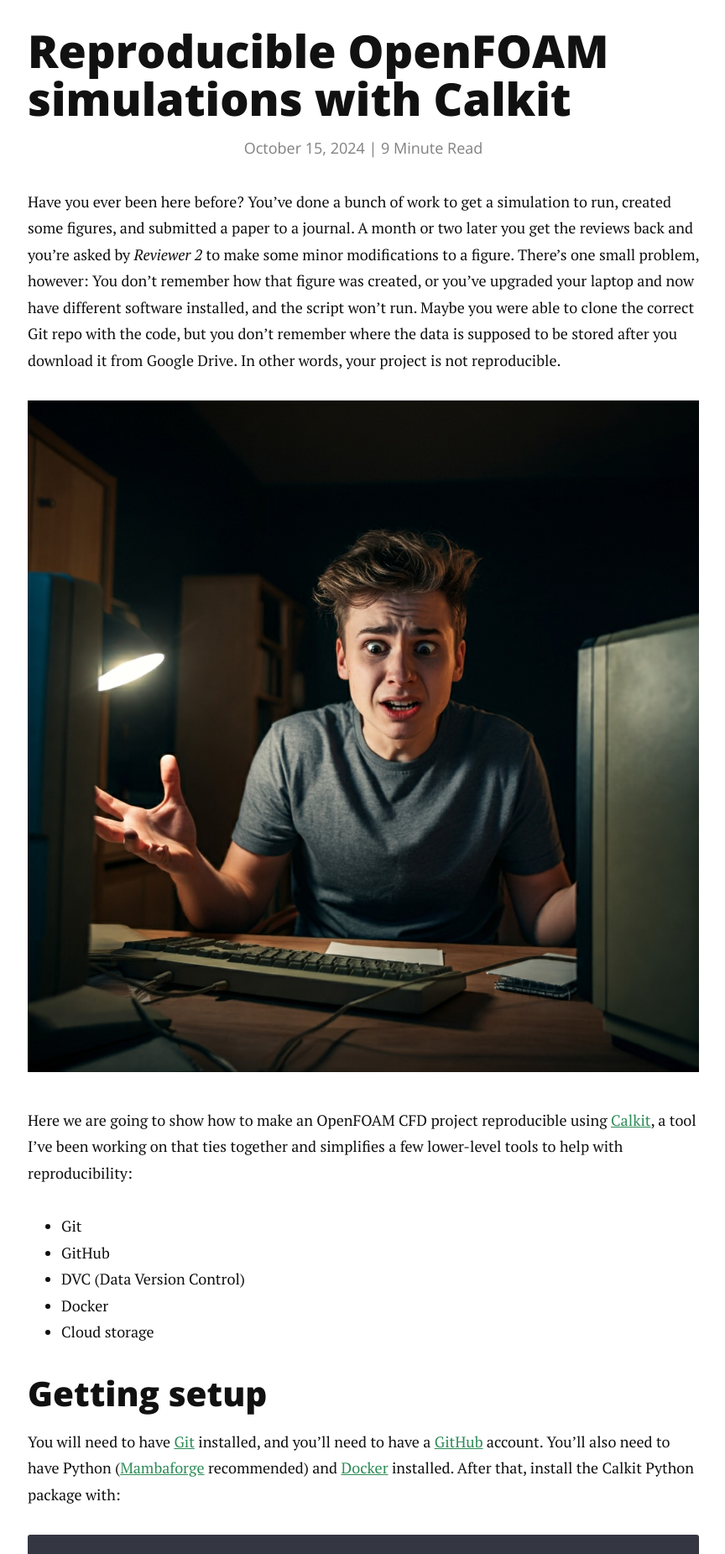
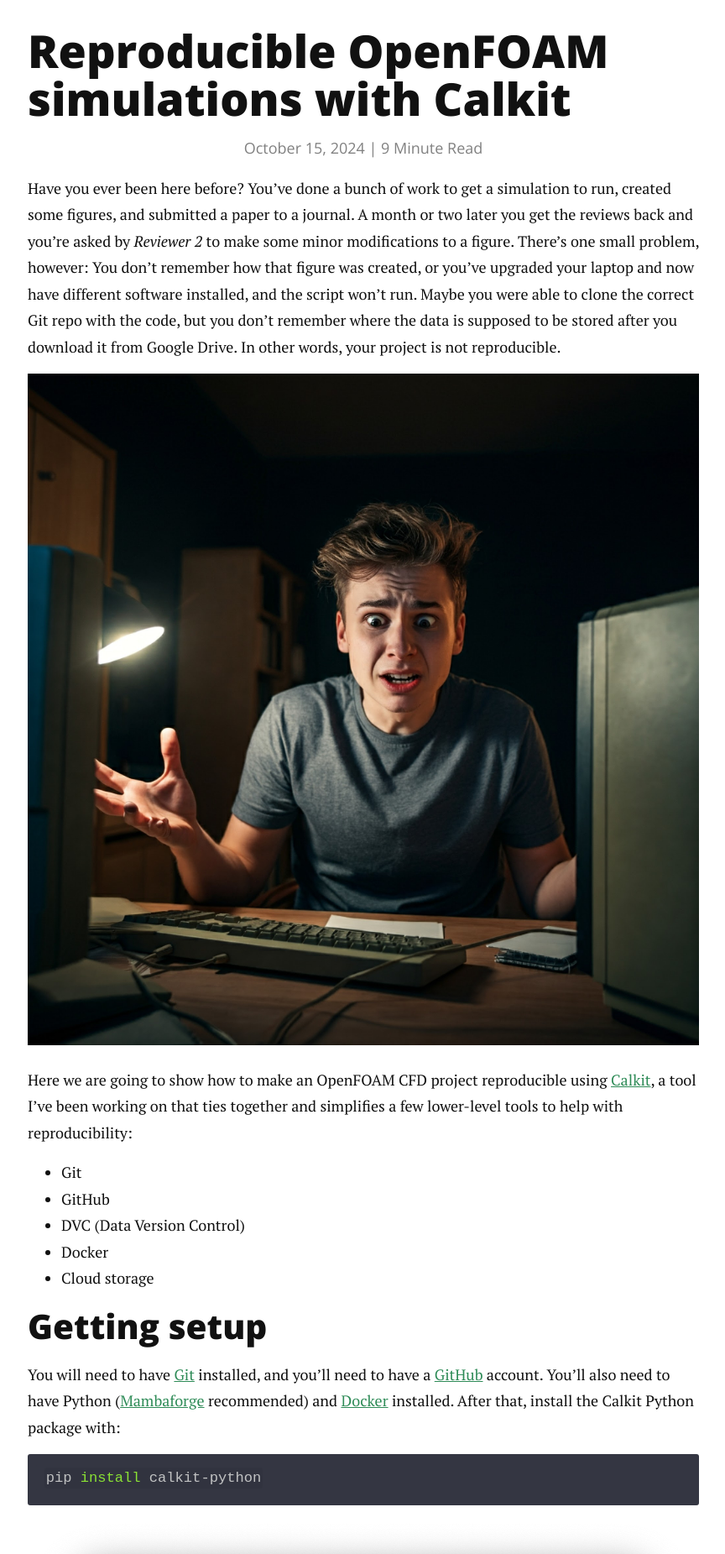
Before and after one commit to petebachant/petebachant.github.io, a Jekyll site: the page built from _posts/2024-10-15-reproducible-openfoam.markdown, in a window 1280 px wide. Shown: the part 270-2121 px from the top of the page at 84% size, without its empty margins (207-1071 px from the left). Built offline with Jekyll 4.4.1, drawn with Linux system fonts in a browser that asks for light colours; nearby versions of some CDN libraries; formulas are drawn with MathJax 3; comment, search, counter and statistics services are not loaded.

Commit message:
Tweak margins and padding in CSS

```diff
--- a/assets/css/style.css
+++ b/assets/css/style.css
@@ -457,6 +457,9 @@
 	-webkit-border-radius:3px;
 	border-radius:3px;
 	padding:10px;
+	padding-top: 2px;
+	padding-bottom: 0;
+	margin-bottom: 1rem;
 	background:#343642;
 	color:#C1C2C3
 }
@@ -619,7 +622,7 @@
 
 @media (min-width: 43.75em) {
 	blockquote {
-		font-size:1.5em;
+		font-size:1.25em;
 		line-height:1.45833333
 	}
 }
@@ -838,7 +841,8 @@
 	margin:2.5em 0;
 	padding:0;
 	line-height:1.8;
-	position:relative
+	position:relative;
+	text-align: center;
 }
 
 .post blockquote:before {
@@ -888,7 +892,6 @@
 
 .post .highlight {
 	clear: both;
-	margin-bottom: 2rem
 }
 
 .post .dropcap {
@@ -1190,7 +1193,7 @@
 		float:left;
 		margin-right:2.12766%;
 		float:none;
-		margin:0 auto 2rem
+		margin:0 auto 1rem
 	}
 	.post h1,.post .h1,.post h2,.post .h2,.post h3,.post .h3,.post h4,.post .h4,.post h5,.post .h5,.post h6,.post .h6 {
 		margin:1rem auto
```
